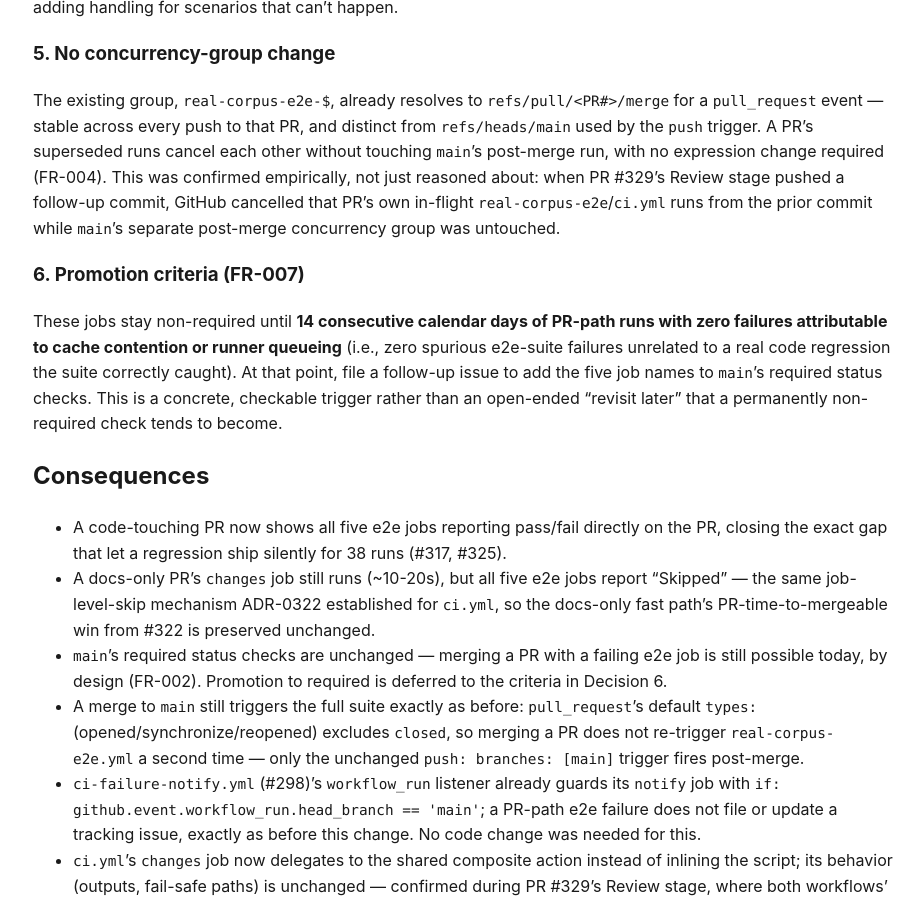
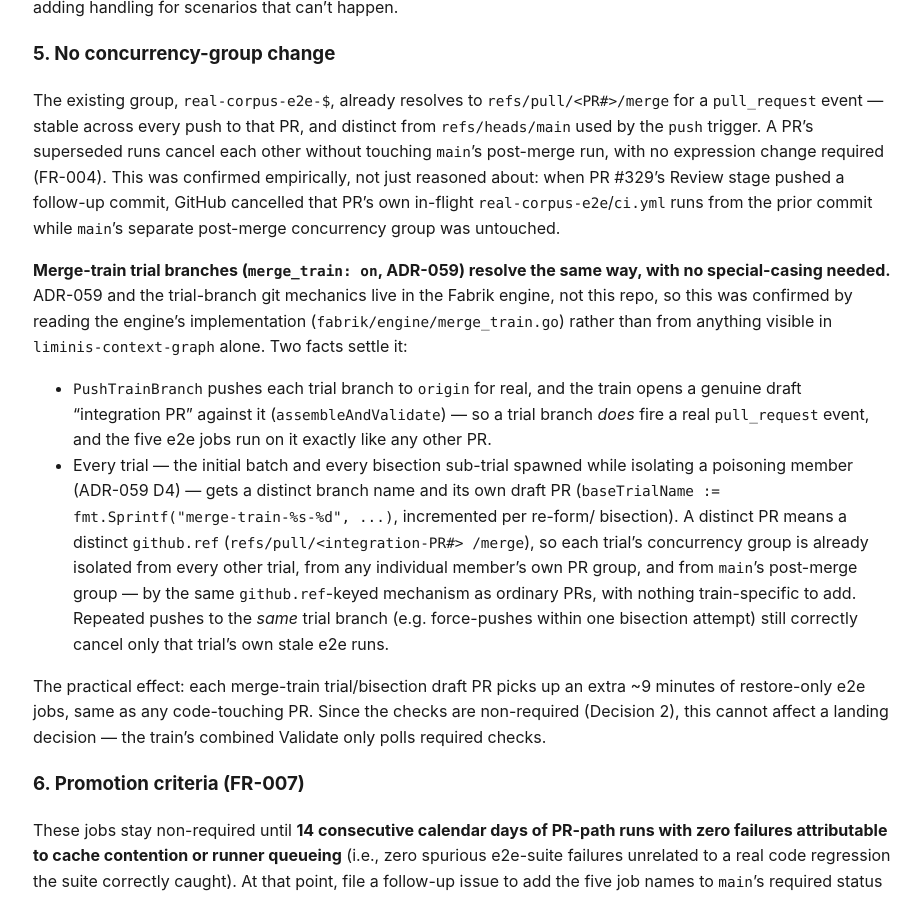
Before and after one commit to verveguy/liminis-context-graph, a Jekyll site: the page built from docs/adr/0328-real-corpus-e2e-on-pr-path.md, in a window 1280 px wide and 900 px high, scrolled down 1775 px. Shown: the whole window, without its empty margins (177-1101 px from the left). Built offline with Jekyll 4.4.1, drawn with Linux system fonts in a browser that asks for light colours; our own code applies the rules of GitHub Pages for plain Markdown files.

Commit message:
docs(adr): document merge-train trial-branch interaction with the PR-path e2e trigger
Confirmed by reading the Fabrik engine's merge_train.go: trial branches are
pushed to origin and land via a genuine draft PR, so they fire real
pull_request events; every trial (including bisection sub-trials) gets a
distinct branch/PR, so the existing github.ref-keyed concurrency group
already isolates them without any change needed.

Addresses review feedback on PR #329 (thread PRRT_kwDOShhUG86WIMuu).

```diff
--- a/docs/adr/0328-real-corpus-e2e-on-pr-path.md
+++ b/docs/adr/0328-real-corpus-e2e-on-pr-path.md
@@ -90,6 +90,31 @@ PR #329's Review stage pushed a follow-up commit, GitHub cancelled that PR's own
 in-flight `real-corpus-e2e`/`ci.yml` runs from the prior commit while `main`'s separate
 post-merge concurrency group was untouched.
 
+**Merge-train trial branches (`merge_train: on`, ADR-059) resolve the same way, with no
+special-casing needed.** ADR-059 and the trial-branch git mechanics live in the Fabrik
+engine, not this repo, so this was confirmed by reading the engine's implementation
+(`fabrik/engine/merge_train.go`) rather than from anything visible in
+`liminis-context-graph` alone. Two facts settle it:
+
+- `PushTrainBranch` pushes each trial branch to `origin` for real, and the train opens a
+  genuine draft "integration PR" against it (`assembleAndValidate`) — so a trial branch
+  *does* fire a real `pull_request` event, and the five e2e jobs run on it exactly like
+  any other PR.
+- Every trial — the initial batch and every bisection sub-trial spawned while isolating
+  a poisoning member (ADR-059 D4) — gets a distinct branch name and its own draft PR
+  (`baseTrialName := fmt.Sprintf("merge-train-%s-%d", ...)`, incremented per re-form/
+  bisection). A distinct PR means a distinct `github.ref` (`refs/pull/<integration-PR#>
+  /merge`), so each trial's concurrency group is already isolated from every other
+  trial, from any individual member's own PR group, and from `main`'s post-merge group —
+  by the same `github.ref`-keyed mechanism as ordinary PRs, with nothing train-specific
+  to add. Repeated pushes to the *same* trial branch (e.g. force-pushes within one
+  bisection attempt) still correctly cancel only that trial's own stale e2e runs.
+
+The practical effect: each merge-train trial/bisection draft PR picks up an extra ~9
+minutes of restore-only e2e jobs, same as any code-touching PR. Since the checks are
+non-required (Decision 2), this cannot affect a landing decision — the train's combined
+Validate only polls required checks.
+
 ### 6. Promotion criteria (FR-007)
 
 These jobs stay non-required until **14 consecutive calendar days of PR-path runs with
```
